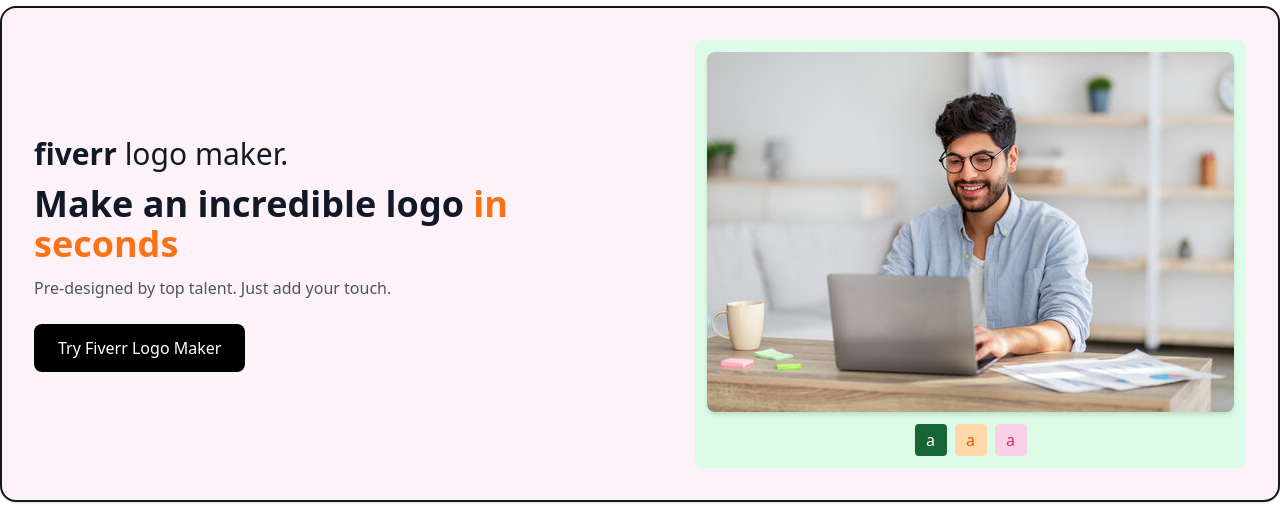
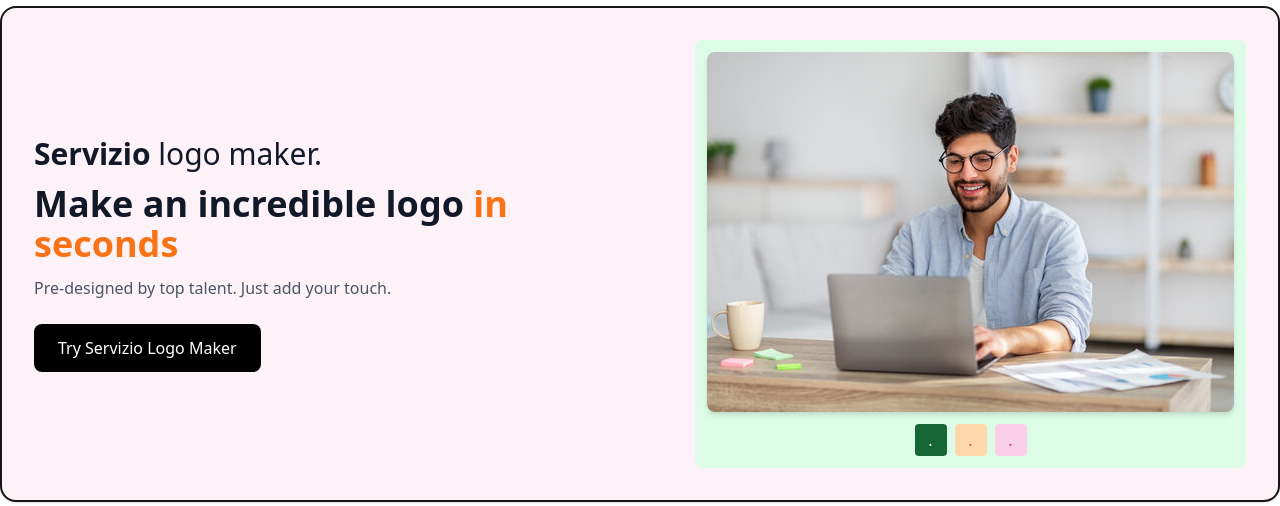
Before and after one commit to HARISHPANDIAN2006/MWT-exp, a React (Vite) app in the folder my-app-frontend/: page / in a window 1280 px wide. Shown: the part 4440-4946 px from the top of the page. Built offline with nearby package versions, Linux system fonts and the light colour scheme; no server answers.

Commit message:
loginsignupmapping

```diff
--- a/my-app-frontend/src/App.jsx
+++ b/my-app-frontend/src/App.jsx
@@ -8,6 +8,10 @@ import PopularServices from "./HomeSections/PopularServices";
 import ServicesSection from "./HomeSections/ServicesSection";
 import CombinedSection from "./HomeSections/CombinedSection";
 import ImageGallery from "./HomeSections/ImageGallery";
+import LoginSignup from "./AuthSections/LoginSignup";
+import LoginForm from "./AuthSections/LoginForm";
+import SignupForm from "./AuthSections/SignupForm";
+import ForgetForm from "./AuthSections/ForgetForm";
 
 function HomePage() {
   return (
@@ -30,6 +34,11 @@ function App() {
       <Routes>
 
         <Route path="/" element={<HomePage />} />
+        <Route path="/loginsignup" element={<LoginSignup />} />
+        <Route path="/loginsignup/login" element={<LoginForm />} />
+        <Route path="/loginsignup/signup" element={<SignupForm />} />
+        <Route path="/loginsignup/forgot" element={<ForgetForm />} />
+        <Route path="*" element={<div>404 Not Found</div>} />
 
       </Routes>
     </Router>
--- a/my-app-frontend/src/AuthSections/LoginForm.jsx
+++ b/my-app-frontend/src/AuthSections/LoginForm.jsx
@@ -1,5 +1,5 @@
 import React, { useState } from "react";
-import bgVideo from "/Vibe_coding_video.mp4"; // adjust path if needed
+import bgVideo from "/Vibe_coding_video.mp4";
 
 const LoginForm = () => {
   const [showPassword, setShowPassword] = useState(false);
@@ -113,13 +113,13 @@ const LoginForm = () => {
             {/* Links */}
             <p className="text-center text-sm mt-6">
               New User?{" "}
-              <a href="/signup" className="text-blue-300 hover:underline">
+              <a href="/loginsignup/signup" className="text-blue-300 hover:underline">
                 Sign up
               </a>
             </p>
             <p className="text-center text-sm mt-3">
               Forget Password?{" "}
-              <a href="/forgot" className="text-blue-300 hover:underline">
+              <a href="/loginsignup/forgot" className="text-blue-300 hover:underline">
                 Click Here
               </a>
             </p>
--- a/my-app-frontend/src/AuthSections/LoginSignup.jsx
+++ b/my-app-frontend/src/AuthSections/LoginSignup.jsx
@@ -1,5 +1,6 @@
 import React, { useState } from "react";
-import sampleImg from "./assets/image.png"; // adjust path if needed
+import sampleImg from "./assets/image.png";
+import { Link, Outlet } from "react-router-dom";
 
 const LoginSignup = () => {
   const [isLogin, setIsLogin] = useState(true);
@@ -13,6 +14,7 @@ const LoginSignup = () => {
       </video>
 
       {/* Dark Overlay */}
+
       <div className="absolute top-0 left-0 w-full h-full bg-black/50 -z-0"></div>
 
       {/* Signup/Login Box */}
@@ -67,7 +69,7 @@ const LoginSignup = () => {
               />{" "}
               Continue with Google
             </button>
-
+            <Link to={isLogin ? "/loginsignup/login" : "/loginsignup/signup"}>
               <button className="w-full border border-gray-300 py-2 rounded flex items-center justify-center hover:bg-gray-100">
                 <img
                   src="https://img.icons8.com/color/24/email.png"
@@ -76,6 +78,7 @@ const LoginSignup = () => {
                 />
                 Continue with Email
               </button>
+            </Link>
           </div>
 
           {/* Divider */}
--- a/my-app-frontend/src/AuthSections/SignupForm.jsx
+++ b/my-app-frontend/src/AuthSections/SignupForm.jsx
@@ -178,7 +178,7 @@ export default function SignupForm() {
 
             <p className="text-center text-sm mt-3">
               Already registered?{" "}
-              <a href="loginForm.html" className="text-blue-300 hover:underline">
+              <a href="/loginsignup/login" className="text-blue-300 hover:underline">
                 Login
               </a>
             </p>
--- a/my-app-frontend/src/HomeSections/HeroSection.jsx
+++ b/my-app-frontend/src/HomeSections/HeroSection.jsx
@@ -39,13 +39,13 @@ const HeroSection = () => {
             Become a Seller
           </Link>
 
-          <Link to="/login">
+          <Link to="/loginsignup">
             <button className="border-2 px-4 py-1 rounded hover:bg-green-600 hover:text-white transition">
               Sign in
             </button>
           </Link>
 
-          <Link to="/signup">
+          <Link to="/loginsignup">
             <button className="border-2 px-4 py-1 rounded hover:bg-green-600 hover:text-white transition">
               Join
             </button>
--- a/my-app-frontend/src/HomeSections/ImageGallery.jsx
+++ b/my-app-frontend/src/HomeSections/ImageGallery.jsx
@@ -115,7 +115,7 @@ const ImageGallery = () => {
       <section class="bg-pink-50 rounded-2xl p-8 mt-8 flex flex-col md:flex-row items-center justify-between max-w-7xl mx-auto shadow border-2 border-neutral-900">
         <div class="max-w-lg">
           <h2 class="text-3xl font-semibold text-gray-900 mb-3">
-            <span class="font-bold">fiverr</span> <span class="font-light">logo maker.</span>
+            <span class="font-bold">Servizio</span> <span class="font-light">logo maker.</span>
           </h2>
           <h3 class="text-4xl font-bold text-gray-900 mb-3">
             Make an incredible logo <span class="text-orange-500">in seconds</span>
@@ -124,7 +124,7 @@ const ImageGallery = () => {
             Pre-designed by top talent. Just add your touch.
           </p>
           <button class="bg-black text-white font-medium px-6 py-3 rounded-lg hover:bg-gray-800 transition">
-            Try Fiverr Logo Maker
+            Try Servizio Logo Maker
           </button>
         </div>
 
@@ -132,9 +132,9 @@ const ImageGallery = () => {
           <div class="bg-green-100 p-3 rounded-lg">
             <img src={sampleImg} alt="Can" class="rounded-lg shadow-md" />
             <div class="flex gap-2 mt-3 justify-center">
-              <div class="w-8 h-8 bg-green-800 text-white flex items-center justify-center rounded cursor-pointer">a</div>
-              <div class="w-8 h-8 bg-orange-200 text-orange-600 flex items-center justify-center rounded cursor-pointer">a</div>
-              <div class="w-8 h-8 bg-pink-200 text-pink-600 flex items-center justify-center rounded cursor-pointer">a</div>
+              <div class="w-8 h-8 bg-green-800 text-white flex items-center justify-center rounded cursor-pointer">.</div>
+              <div class="w-8 h-8 bg-orange-200 text-orange-600 flex items-center justify-center rounded cursor-pointer">.</div>
+              <div class="w-8 h-8 bg-pink-200 text-pink-600 flex items-center justify-center rounded cursor-pointer">.</div>
             </div>
           </div>
         </div>
--- a/my-app-frontend/src/HomeSections/ServicesSection.jsx
+++ b/my-app-frontend/src/HomeSections/ServicesSection.jsx
@@ -21,7 +21,7 @@ const ServicesSection = () => {
             >
               <h3 className="font-bold text-lg mb-3">{service.title}</h3>
               <img
-                src={"https://picsum.photos/750/500"} // fallback image
+                src={service.image || "https://picsum.photos/400/250"} // fallback image
                 className="rounded-xl"
                 alt={service.title}
               />
```
Also changed, not shown: 1 other file (tests, documents, lock files or other folders). Lines whose indentation alone changed are shown as unchanged.
